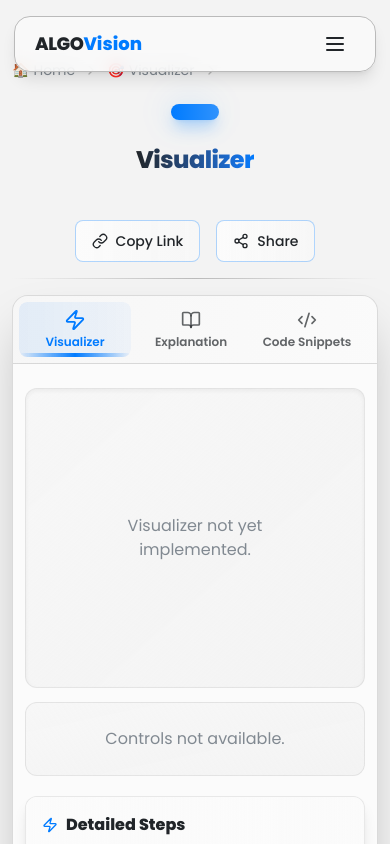
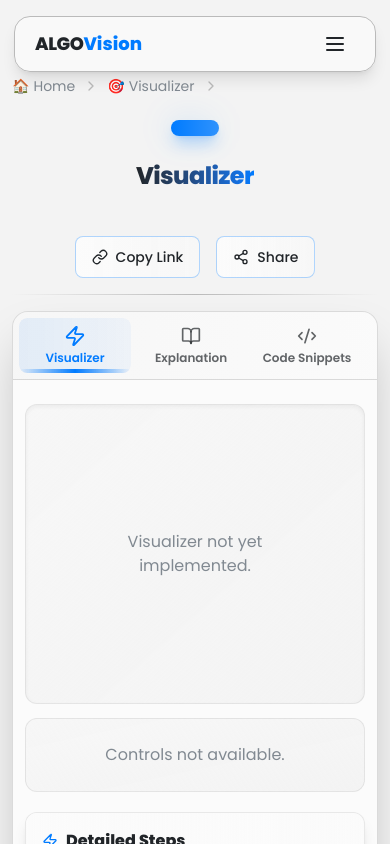
Before and after one commit to Abhinav-Mishra-7/DSA_Visualizer, a React (Vite) app: page /visualizers/1 in a window 390 px wide. Shown: the top 844 px of the page. Built offline with nearby package versions, Linux system fonts and the light colour scheme.

Commit message:
Changes in navbar working for clear viewport

```diff
--- a/src/components/shared/Navbar.jsx
+++ b/src/components/shared/Navbar.jsx
@@ -4,7 +4,7 @@ import { Link } from 'react-router';
 import { Sun, Moon, Sparkles, User, Menu, X } from 'lucide-react';
 import { toggleTheme } from '../../slices/uiSlice';
 
-export default function Navbar() {
+export default function Navbar({ className = '', style = {} }) {
   const [isMenuOpen, setIsMenuOpen] = useState(false);
   const theme = useSelector((state) => state.ui.theme);
   const dispatch = useDispatch();
@@ -21,7 +21,10 @@ export default function Navbar() {
 
   return (
     // The main floating container, using your existing style
-    <div className="fixed top-4 left-0 right-0 z-50 px-3.5">
+    <div
+      className={`fixed top-4 left-0 right-0 z-50 px-3.5 transition-[transform,opacity] duration-500 ease-[cubic-bezier(0.22,1,0.36,1)] will-change-transform ${className}`}
+      style={style}
+    >
       <nav className="max-w-full mx-auto bg-card/80 backdrop-blur-sm rounded-2xl border border-border shadow-lg transition-all duration-300 overflow-hidden">
         <div className="flex items-center justify-between px-5 md:px-10 lg:px-15 lg:py-2.5 py-1.75">
           <Link to="/" className="flex items-baseline group">
--- a/src/index.css
+++ b/src/index.css
@@ -35,6 +35,10 @@
 
   --accent-highlight: #a8c7ff;
   --accent-deep-sky: #1a4da1;
+  --scrollbar-track: #e7ebf2;
+  --scrollbar-thumb: #8ebfff;
+  --scrollbar-thumb-hover: #5ca1ff;
+  --scrollbar-corner: #dce4ef;
 }
 
 html.dark {
@@ -68,6 +72,10 @@ html.dark {
   --accent-gradient-to: #007bff;
   --accent-highlight: #cde4ff;
   --accent-deep-sky: #4f68b3;
+  --scrollbar-track: #1b1f27;
+  --scrollbar-thumb: #3d6fb3;
+  --scrollbar-thumb-hover: #5a97eb;
+  --scrollbar-corner: #11151b;
 }
 
 @theme {
@@ -95,6 +103,44 @@ body {
   -webkit-font-smoothing: antialiased;
   -moz-osx-font-smoothing: grayscale;
   @apply bg-background text-text-primary transition-colors duration-300;
+}
+
+html {
+  scrollbar-color: var(--scrollbar-thumb) var(--scrollbar-track);
+  scrollbar-width: thin;
+}
+
+/* Modern, theme-aware global scrollbar */
+*::-webkit-scrollbar {
+  width: 11px;
+  height: 11px;
+}
+
+*::-webkit-scrollbar-track {
+  background: var(--scrollbar-track);
+  border-radius: 999px;
+}
+
+*::-webkit-scrollbar-thumb {
+  background: linear-gradient(
+    180deg,
+    var(--scrollbar-thumb),
+    var(--accent-gradient-to)
+  );
+  border-radius: 999px;
+  border: 2px solid var(--scrollbar-track);
+}
+
+*::-webkit-scrollbar-thumb:hover {
+  background: linear-gradient(
+    180deg,
+    var(--scrollbar-thumb-hover),
+    var(--accent)
+  );
+}
+
+*::-webkit-scrollbar-corner {
+  background: var(--scrollbar-corner);
 }
 
 html.neon body::before {
--- a/src/layouts/VisualizerLayout.jsx
+++ b/src/layouts/VisualizerLayout.jsx
@@ -29,10 +29,12 @@ export default function VisualizerLayout() {
   const [currentStep, setCurrentStep] = useState(0);
   const [activeTab, setActiveTab] = useState('visualizer');
   const [copyStatus, setCopyStatus] = useState('Copy Link');
+  const [navbarTranslate, setNavbarTranslate] = useState(0);
   const [navbarOpacity, setNavbarOpacity] = useState(1);
-  const [navbarTranslate, setNavbarTranslate] = useState(0);
   const mainRef = useRef(null);
   const tabsRef = useRef(null);
+  const scrollRafRef = useRef(null);
+  const navStateRef = useRef({ translate: 0, opacity: 1 });
 
   useEffect(() => {
     setIsAnimating(false);
@@ -40,14 +42,23 @@ export default function VisualizerLayout() {
     setActiveTab('visualizer');
     setCopyStatus('Copy Link');
     setNavbarTranslate(0);
+    setNavbarOpacity(1);
+    navStateRef.current = { translate: 0, opacity: 1 };
   }, [slug]);
 
   // Handle navbar scroll up with tabs component
   useEffect(() => {
-    const handleScroll = () => {
+    const easeInOutCubic = (t) => {
+      if (t <= 0) return 0;
+      if (t >= 1) return 1;
+      return t < 0.5 ? 4 * t * t * t : 1 - Math.pow(-2 * t + 2, 3) / 2;
+    };
+
+    const updateNavbarFromScroll = () => {
+      scrollRafRef.current = null;
       if (!tabsRef.current) return;
 
-      const navbarHeight = 44; // navbar height in pixels
+      const navbarHeight = 72; // navbar + margin envelope
       const tabsRect = tabsRef.current.getBoundingClientRect();
       const tabsDistanceFromTop = tabsRect.top;
 
@@ -55,21 +66,45 @@ export default function VisualizerLayout() {
       const moveStartDistance = navbarHeight + 100;
       const moveEndDistance = navbarHeight;
 
-      if (tabsDistanceFromTop > moveStartDistance) {
-        // Tabs is far, navbar stays at top
-        setNavbarTranslate(0);
-      } else if (tabsDistanceFromTop < moveEndDistance) {
-        // Tabs has reached navbar, navbar is fully moved up
-        setNavbarTranslate(-navbarHeight);
-      } else {
-        // Tabs is approaching navbar, move navbar up proportionally
-        const progress = (moveStartDistance - tabsDistanceFromTop) / (moveStartDistance - moveEndDistance);
-        setNavbarTranslate(-navbarHeight * progress);
+      const rawProgress =
+        (moveStartDistance - tabsDistanceFromTop) /
+        (moveStartDistance - moveEndDistance);
+      const clampedProgress = Math.max(0, Math.min(1, rawProgress));
+      const progress = easeInOutCubic(clampedProgress);
+
+      const targetTranslate = -navbarHeight * progress;
+      const targetOpacity = 1 - progress;
+
+      const prev = navStateRef.current;
+      const deltaTranslate = Math.abs(prev.translate - targetTranslate);
+      const deltaOpacity = Math.abs(prev.opacity - targetOpacity);
+
+      // Dead-zone to avoid jittery state updates on tiny scroll deltas.
+      if (deltaTranslate < 0.35 && deltaOpacity < 0.008) return;
+
+      navStateRef.current = {
+        translate: targetTranslate,
+        opacity: targetOpacity
+      };
+      setNavbarTranslate(targetTranslate);
+      setNavbarOpacity(targetOpacity);
+    };
+
+    const handleScroll = () => {
+      if (scrollRafRef.current !== null) return;
+      scrollRafRef.current = window.requestAnimationFrame(updateNavbarFromScroll);
+    };
+
+    updateNavbarFromScroll();
+    window.addEventListener('scroll', handleScroll, { passive: true });
+    window.addEventListener('resize', handleScroll);
+    return () => {
+      window.removeEventListener('scroll', handleScroll);
+      window.removeEventListener('resize', handleScroll);
+      if (scrollRafRef.current !== null) {
+        window.cancelAnimationFrame(scrollRafRef.current);
       }
     };
-
-    window.addEventListener('scroll', handleScroll);
-    return () => window.removeEventListener('scroll', handleScroll);
   }, []);
 
   const visualizerType = algorithm?.visualizerType || 'default';
@@ -143,10 +178,16 @@ export default function VisualizerLayout() {
 
   return (
     <div className="min-h-screen flex flex-col bg-background text-text-primary">
-        <Navbar/>
+      <Navbar
+        style={{
+          transform: `translateY(${navbarTranslate}px)`,
+          opacity: navbarOpacity,
+          pointerEvents: navbarOpacity < 0.2 ? 'none' : 'auto'
+        }}
+      />
       <main
         ref={mainRef}
-        className="flex-grow flex flex-col mt-11 gap-4 lg:gap-6 lg:px-12 md:px-8 px-3 sm:px-5 py-4 sm:py-6 lg:py-8 min-h-0"
+        className="flex-grow flex flex-col mt-11 gap-4 lg:gap-6 lg:px-12 md:px-8 px-3 sm:px-5 py-8 sm:py-10 lg:py-12 min-h-0"
       >
         {/* HEADER */}
         <header className="flex flex-col items-center text-center">
```
